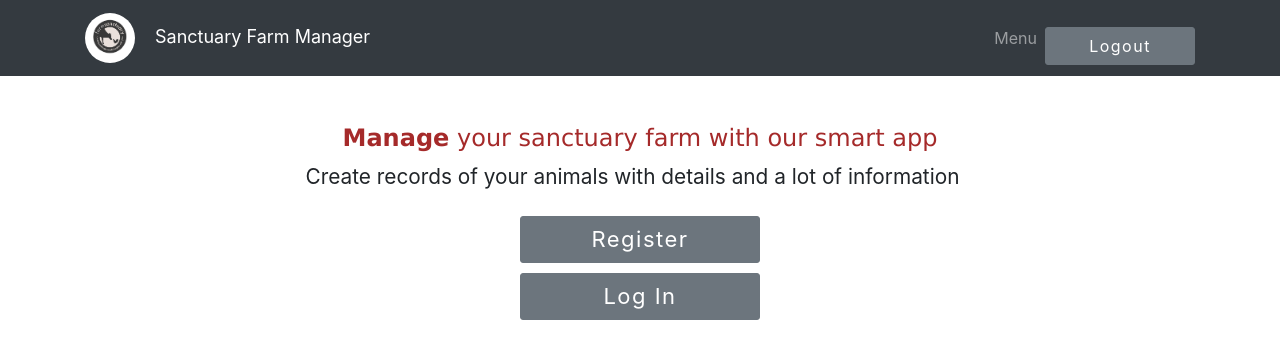
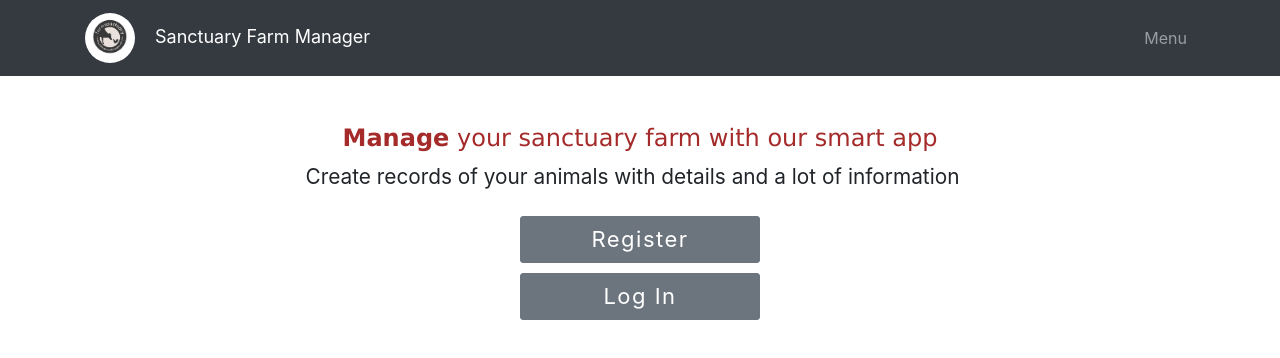
Before and after one commit to EhudPer/sanctuary-farm-manager, a React (Create React App) app in the folder client/: page / in a window 1280 px wide. Shown: the top 358 px of the page. Built offline with nearby package versions, Linux system fonts and the light colour scheme.

Commit message:
fixed show hide logout button

```diff
--- a/client/src/components/layout/AppNavbar/AppNavbar.js
+++ b/client/src/components/layout/AppNavbar/AppNavbar.js
@@ -30,6 +30,7 @@ class AppNavbar extends Component {
 
   onLogoutClick = e => {
     e.preventDefault()
+    console.log(this.props.auth.isAuthenticated)
 
     this.props.logoutUser()
   }
@@ -59,7 +60,7 @@ class AppNavbar extends Component {
                 </NavItem>
               </Nav>
             </Collapse>
-            {true ? (
+            {this.props.auth.isAuthenticated ? (
               <Button
                 style={{
                   width: '150px',
@@ -85,8 +86,7 @@ AppNavbar.propTypes = {
 }
 
 const mapStateToProps = state => ({
-  auth: state.auth,
-  isAuthenticated: state.isAuthenticated
+  auth: state.auth
 })
 
 export default connect(mapStateToProps, { logoutUser })(AppNavbar)
```
